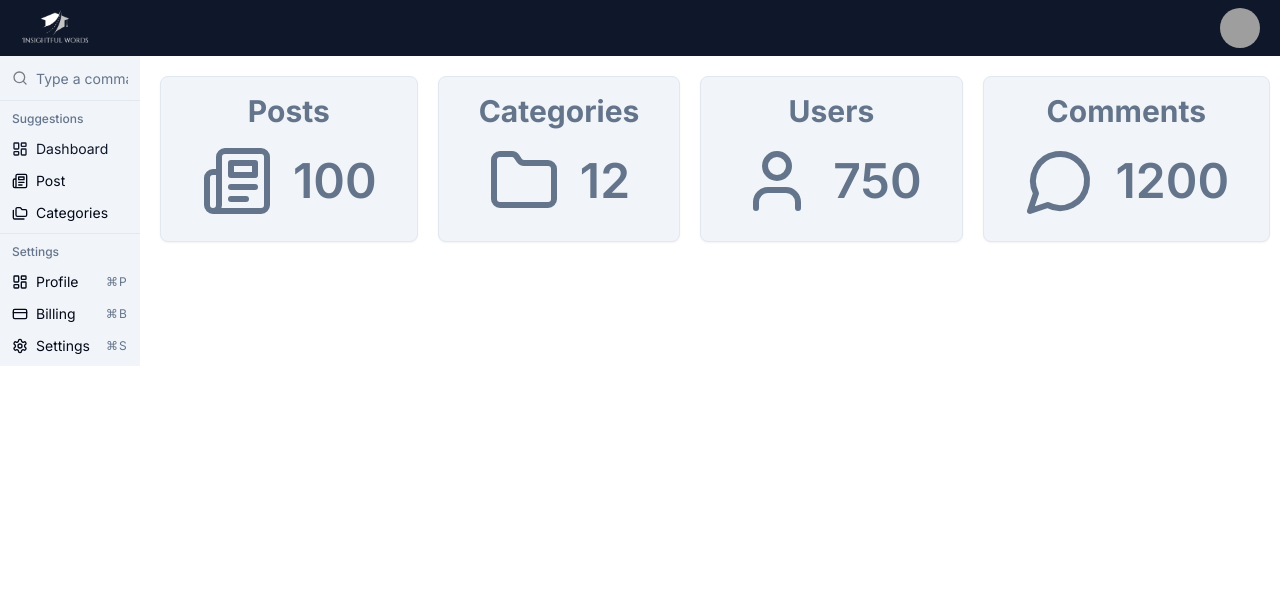
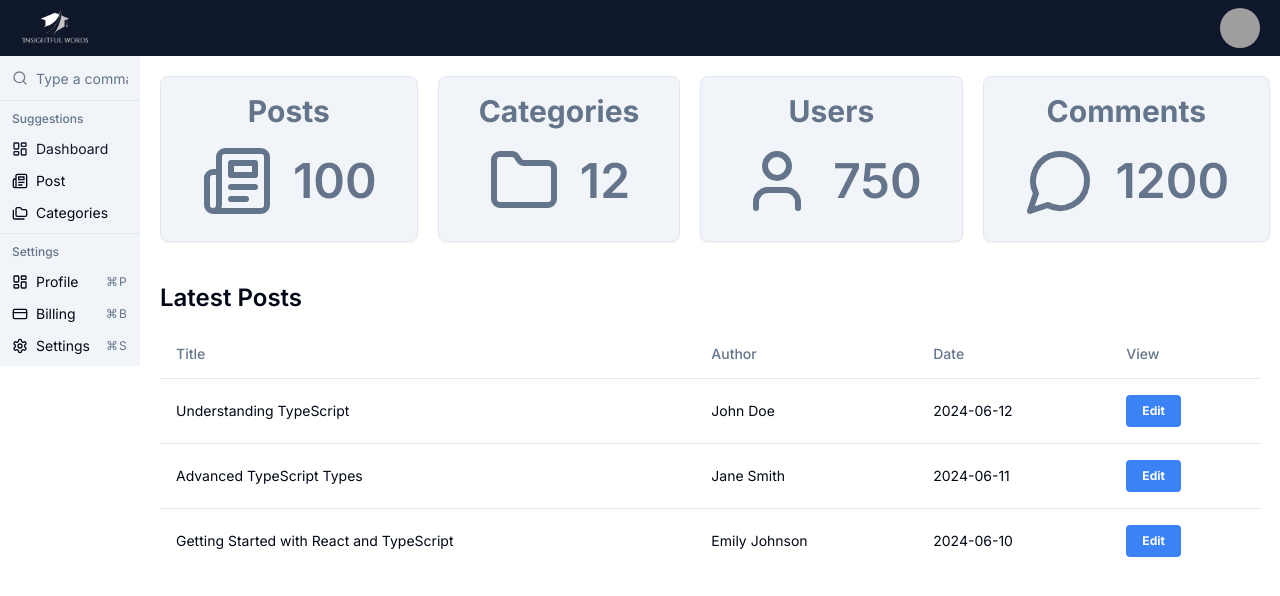
Before and after one commit to yetabalij/insightful-dashboard, a Next.js app: page / in a window 1280 px wide. Shown: the top 596 px of the page. Built offline with nearby package versions, Linux system fonts and the light colour scheme; grey boxes are pictures that could not be loaded.

Commit message:
postlist completed.

```diff
--- a/app/page.tsx
+++ b/app/page.tsx
@@ -1,4 +1,5 @@
 import DashboardCard from "@/components/dashboard/DashboardCard";
+import PostTable from "@/components/posts/PostTable";
 import { Folder, MessageCircle, Newspaper, User } from "lucide-react";
 
 export default function Home() {
@@ -26,6 +27,7 @@
           icon={<MessageCircle className="text-slate-500" size={72} />}
         />
       </div>
+      <PostTable title="Latest Posts" />
     </>
   );
 }
--- /dev/null
+++ b/components/posts/PostTable.tsx
@@ -0,0 +1,55 @@
+import {
+  Table,
+  TableBody,
+  TableCell,
+  TableHead,
+  TableHeader,
+  TableRow,
+  TableCaption,
+} from "@/components/ui/table";
+
+import Link from "next/link";
+import posts from "@/data/post";
+import { Post } from "@/types/post";
+
+interface PostTableProps {
+  limit?: number;
+  title?: string;
+}
+
+const PostTable = ({ limit, title }: PostTableProps) => {
+  return (
+    <div className="mt-10">
+      <h3 className="text-2xl mb-4 font-semibold">{title ? title : "Posts"}</h3>
+      <Table>
+        <TableCaption>A List of Recent Posts</TableCaption>
+        <TableHeader>
+          <TableRow>
+            <TableHead>Title</TableHead>
+            <TableHead className="hidden md:table-cell">Author</TableHead>
+            <TableHead className="hidden md:table-cell">Date</TableHead>
+            <TableHead>View</TableHead>
+          </TableRow>
+        </TableHeader>
+        <TableBody>
+          {posts.map((post) => (
+            <TableRow key={post.id}>
+              <TableCell>{post.title}</TableCell>
+              <TableCell>{post.author}</TableCell>
+              <TableCell>{post.date}</TableCell>
+              <TableCell>
+                <Link href={`/posts/edit/${post.id}`}>
+                  <button className="bg-blue-500 hover:bg-blue-700 text-white font-bold py-2 px-4 rounded text-xs">
+                    Edit
+                  </button>
+                </Link>
+              </TableCell>
+            </TableRow>
+          ))}
+        </TableBody>
+      </Table>
+    </div>
+  );
+};
+
+export default PostTable;
--- /dev/null
+++ b/components/ui/table.tsx
@@ -0,0 +1,117 @@
+import * as React from "react";
+
+import { cn } from "@/lib/utils";
+
+const Table = React.forwardRef<
+  HTMLTableElement,
+  React.HTMLAttributes<HTMLTableElement>
+>(({ className, ...props }, ref) => (
+  <div className="relative w-full overflow-auto">
+    <table
+      ref={ref}
+      className={cn("w-full caption-bottom text-sm", className)}
+      {...props}
+    />
+  </div>
+));
+Table.displayName = "Table";
+
+const TableHeader = React.forwardRef<
+  HTMLTableSectionElement,
+  React.HTMLAttributes<HTMLTableSectionElement>
+>(({ className, ...props }, ref) => (
+  <thead ref={ref} className={cn("[&_tr]:border-b", className)} {...props} />
+));
+TableHeader.displayName = "TableHeader";
+
+const TableBody = React.forwardRef<
+  HTMLTableSectionElement,
+  React.HTMLAttributes<HTMLTableSectionElement>
+>(({ className, ...props }, ref) => (
+  <tbody
+    ref={ref}
+    className={cn("[&_tr:last-child]:border-0", className)}
+    {...props}
+  />
+));
+TableBody.displayName = "TableBody";
+
+const TableFooter = React.forwardRef<
+  HTMLTableSectionElement,
+  React.HTMLAttributes<HTMLTableSectionElement>
+>(({ className, ...props }, ref) => (
+  <tfoot
+    ref={ref}
+    className={cn(
+      "border-t bg-muted/50 font-medium [&>tr]:last:border-b-0",
+      className
+    )}
+    {...props}
+  />
+));
+TableFooter.displayName = "TableFooter";
+
+const TableRow = React.forwardRef<
+  HTMLTableRowElement,
+  React.HTMLAttributes<HTMLTableRowElement>
+>(({ className, ...props }, ref) => (
+  <tr
+    ref={ref}
+    className={cn(
+      "border-b transition-colors hover:bg-muted/50 data-[state=selected]:bg-muted",
+      className
+    )}
+    {...props}
+  />
+));
+TableRow.displayName = "TableRow";
+
+const TableHead = React.forwardRef<
+  HTMLTableCellElement,
+  React.ThHTMLAttributes<HTMLTableCellElement>
+>(({ className, ...props }, ref) => (
+  <th
+    ref={ref}
+    className={cn(
+      "h-12 px-4 text-left align-middle font-medium text-muted-foreground [&:has([role=checkbox])]:pr-0",
+      className
+    )}
+    {...props}
+  />
+));
+TableHead.displayName = "TableHead";
+
+const TableCell = React.forwardRef<
+  HTMLTableCellElement,
+  React.TdHTMLAttributes<HTMLTableCellElement>
+>(({ className, ...props }, ref) => (
+  <td
+    ref={ref}
+    className={cn("p-4 align-middle [&:has([role=checkbox])]:pr-0", className)}
+    {...props}
+  />
+));
+TableCell.displayName = "TableCell";
+
+const TableCaption = React.forwardRef<
+  HTMLTableCaptionElement,
+  React.HTMLAttributes<HTMLTableCaptionElement>
+>(({ className, ...props }, ref) => (
+  <caption
+    ref={ref}
+    className={cn("mt-4 text-sm text-muted-foreground", className)}
+    //{...props}
+  />
+));
+TableCaption.displayName = "TableCaption";
+
+export {
+  Table,
+  TableHeader,
+  TableBody,
+  TableFooter,
+  TableHead,
+  TableRow,
+  TableCell,
+  TableCaption,
+};
```
